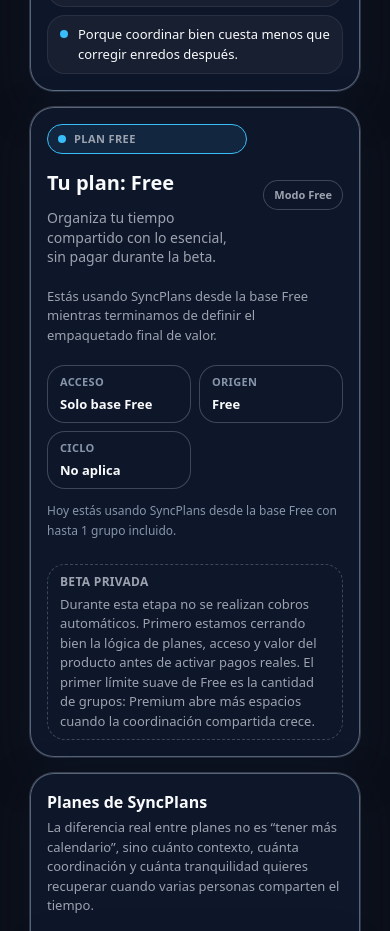
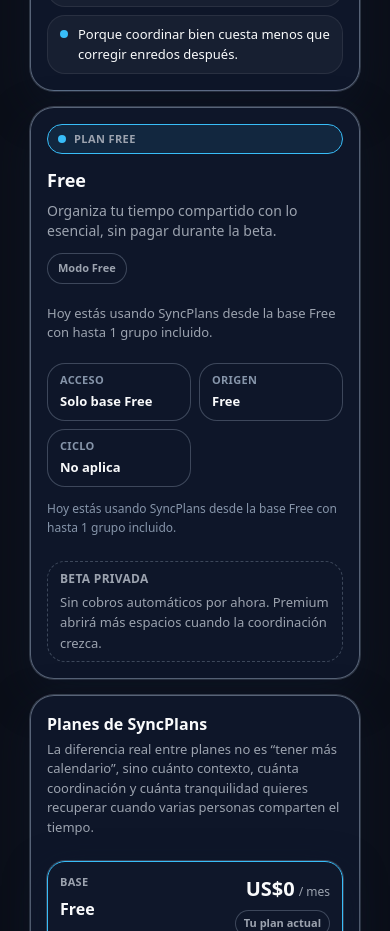
Before and after one commit to Fgainzall/syncplans-app, a Next.js app: page /planes in a window 390 px wide. Shown: the part 940-1871 px from the top of the page. Built offline with nearby package versions, Linux system fonts and the light colour scheme; no server answers.

Commit message:
Fix mobile panel layout, calendar spacing, invite proposal state, and plans alignment

```diff
--- a/src/app/calendar/CalendarClient.tsx
+++ b/src/app/calendar/CalendarClient.tsx
@@ -2498,26 +2498,27 @@ overviewSub: {
 },
 
 overviewActions: {
-  display: "flex",
-  flexWrap: "wrap",
+  display: "grid",
+  gridTemplateColumns: "1fr 1fr",
   gap: 10,
   width: "100%",
 },
 
 overviewMetaRow: {
   display: "flex",
-  flexWrap: "wrap",
-  alignItems: "center",
-  justifyContent: "space-between",
+  flexDirection: "column",
+  alignItems: "stretch",
+  justifyContent: "flex-start",
+  gap: 12,
+  width: "100%",
+  marginTop: 12,
+},
+
+statusCluster: {
+  display: "grid",
+  gridTemplateColumns: "1fr 1fr",
   gap: 10,
   width: "100%",
-},
-
-statusCluster: {
-  display: "flex",
-  alignItems: "center",
-  gap: 10,
-  flexWrap: "wrap",
 },
 
 statusPillNeutral: {
@@ -2551,12 +2552,15 @@ statusPillSuccess: {
 statusPillDanger: {
   display: "inline-flex",
   alignItems: "center",
+  justifyContent: "center",
   gap: 8,
-  minHeight: 38,
+  minHeight: 44,
+  width: "100%",
+  textAlign: "center",
   padding: "0 12px",
   borderRadius: 999,
-  border: "1px solid rgba(248,113,113,0.28)",
-  background: "rgba(248,113,113,0.12)",
+  border: "1px solid rgba(251,113,133,0.28)",
+  background: "rgba(127,29,29,0.30)",
   color: "#FECACA",
   fontSize: 12,
   fontWeight: 900,
@@ -2564,11 +2568,16 @@ statusPillDanger: {
 },
 
 statusPillAction: {
-  minHeight: 38,
+  display: "inline-flex",
+  alignItems: "center",
+  justifyContent: "center",
+  minHeight: 44,
+  width: "100%",
+  textAlign: "center",
   padding: "0 12px",
   borderRadius: 999,
-  border: "1px solid rgba(56,189,248,0.24)",
-  background: "rgba(56,189,248,0.12)",
+  border: "1px solid rgba(56,189,248,0.28)",
+  background: "rgba(8,47,73,0.62)",
   color: "#E0F2FE",
   fontSize: 12,
   fontWeight: 900,
@@ -2610,11 +2619,11 @@ overviewGhostBtn: {
   fontWeight: 800,
   cursor: "pointer",
 },
-  overviewMetaRowMobile: {
-    flexDirection: "column",
-    alignItems: "stretch",
-    gap: 8,
-  },
+overviewMetaRowMobile: {
+  flexDirection: "column",
+  alignItems: "stretch",
+  gap: 12,
+},
   statusPillSuccessMobile: {
     width: "100%",
     justifyContent: "center",
--- a/src/app/panel/page.tsx
+++ b/src/app/panel/page.tsx
@@ -772,10 +772,6 @@ export default function PanelPage() {
       <div style={styles.contextCurrentMeta}>{showContextGroupName}</div>
     ) : null}
   </div>
-
-            <div style={styles.contextHeroRight}>
-              <div style={styles.contextHeroHint}>Cambia la vista principal.</div>
-            </div>
 </div>
 
           <div style={styles.contextGrid}>
@@ -1614,15 +1610,15 @@ const styles: Record<string, CSSProperties> = {
 
 sectionTitle: {
   margin: 0,
-    fontSize: 22,
+  fontSize: 20,
   fontWeight: 900,
-    lineHeight: 1.05,
+  lineHeight: 1.08,
 },
 
 contextHero: {
-    display: "grid",
-    gridTemplateColumns: "minmax(220px, 1.2fr) minmax(220px, 1fr)",
-    gap: 14,
+  display: "flex",
+  flexDirection: "column",
+  gap: 10,
   borderRadius: radii.lg,
   border: "1px solid rgba(255,255,255,0.08)",
   background:
@@ -1633,15 +1629,11 @@ const styles: Record<string, CSSProperties> = {
 contextHeroLeft: {
   display: "flex",
   flexDirection: "column",
-    gap: 8,
+  gap: 10,
   minWidth: 0,
-  },
-
-  contextHeroRight: {
-    display: "flex",
-    alignItems: "center",
-    minWidth: 0,
-  },
+  width: "100%",
+},
+
 
   contextHeroLabel: {
     fontSize: 11,
@@ -1652,10 +1644,11 @@ const styles: Record<string, CSSProperties> = {
   },
 
 contextCurrentRow: {
-    display: "inline-flex",
+  display: "flex",
   alignItems: "center",
   gap: 10,
-    flexWrap: "wrap",
+  flexWrap: "nowrap",
+  minWidth: 0,
 },
 
   contextCurrentDot: {
@@ -1671,6 +1664,7 @@ const styles: Record<string, CSSProperties> = {
   lineHeight: 1.05,
   fontWeight: 950,
   color: colors.textPrimary,
+  minWidth: 0,
 },
 
   contextCurrentMeta: {
@@ -1680,11 +1674,6 @@ const styles: Record<string, CSSProperties> = {
     fontWeight: 700,
   },
 
-  contextHeroHint: {
-    fontSize: 13,
-    lineHeight: 1.6,
-    color: colors.textMuted,
-  },
 
   contextGrid: {
     display: "grid",
--- a/src/app/planes/page.tsx
+++ b/src/app/planes/page.tsx
@@ -259,7 +259,7 @@ export default function PlanesPage() {
     </div>
 
     <h2 style={planTitleStyle}>
-                {loading ? " " : `Tu plan: ${planState.planLabel}`}
+      {loading ? " " : planState.planLabel}
     </h2>
 
     <p style={planSubtitleStyle}>
@@ -277,7 +277,7 @@ export default function PlanesPage() {
 </div>
 
 <p style={planHintTextStyle}>
-            {loading ? "" : planState.planStatusHint}
+  {loading ? "" : getCurrentPlanNote(planState)}
 </p>
 
           <div style={statusSummaryGridStyle}>
@@ -326,11 +326,8 @@ export default function PlanesPage() {
 <div style={betaNoteStyle}>
   <p style={betaNoteTitleStyle}>Beta privada</p>
   <p style={betaNoteBodyStyle}>
-              Durante esta etapa no se realizan cobros automáticos. Primero
-              estamos cerrando bien la lógica de planes, acceso y valor del
-              producto antes de activar pagos reales. El primer límite suave de
-              Free es la cantidad de grupos: Premium abre más espacios cuando la
-              coordinación compartida crece.
+    Sin cobros automáticos por ahora. Premium abrirá más espacios cuando
+    la coordinación crezca.
   </p>
 </div>
         </section>
@@ -559,24 +556,22 @@ const planCardStyle: CSSProperties = {
 };
 
 const planHeaderRowStyle: CSSProperties = {
-  display: "flex",
-  justifyContent: "space-between",
-  alignItems: "center",
-  gap: spacing.lg,
-  flexWrap: "wrap",
+  display: "grid",
+  gridTemplateColumns: "minmax(0, 1fr)",
+  gap: spacing.md,
 };
 
 const planLabelColumnStyle: CSSProperties = {
   display: "flex",
   flexDirection: "column",
-  gap: 6,
-  flex: 1,
+  gap: 8,
+  minWidth: 0,
 };
 
 const planActionsColumnStyle: CSSProperties = {
   display: "flex",
-  alignItems: "flex-end",
-  justifyContent: "flex-end",
+  alignItems: "flex-start",
+  justifyContent: "flex-start",
   minWidth: 0,
 };
 
@@ -608,17 +603,19 @@ const planPillTextStyle: CSSProperties = {
 const planTitleStyle: CSSProperties = {
   margin: 0,
   marginTop: 8,
-  fontSize: 20,
+  fontSize: 18,
   fontWeight: 900,
   color: colors.textPrimary,
+  lineHeight: 1.15,
 };
 
 const planSubtitleStyle: CSSProperties = {
   margin: 0,
-  marginTop: 4,
+  marginTop: 2,
   fontSize: 14,
-  lineHeight: 1.4,
+  lineHeight: 1.45,
   color: colors.textSecondary,
+  maxWidth: 420,
 };
 
 const planStatusPillStyle: CSSProperties = {
@@ -635,12 +632,13 @@ const planHintTextStyle: CSSProperties = {
   margin: 0,
   marginTop: spacing.sm,
   fontSize: 13,
+  lineHeight: 1.5,
   color: colors.textSecondary,
 };
 
 const statusSummaryGridStyle: CSSProperties = {
   display: "grid",
-  gridTemplateColumns: "repeat(auto-fit, minmax(140px, 1fr))",
+  gridTemplateColumns: "repeat(2, minmax(0, 1fr))",
   gap: spacing.sm,
   marginTop: spacing.sm,
 };
@@ -699,9 +697,14 @@ const betaNoteTitleStyle: CSSProperties = {
 const betaNoteBodyStyle: CSSProperties = {
   margin: 0,
   fontSize: 13,
+  lineHeight: 1.55,
   color: colors.textSecondary,
 };
-
+const mobilePlanStackStyle: CSSProperties = {
+  display: "grid",
+  gridTemplateColumns: "1fr",
+  gap: spacing.sm,
+};
 const plansSectionStyle: CSSProperties = {
   borderRadius: radii.xl,
   background: colors.surfaceRaised,
--- a/src/components/EventsTimeline.tsx
+++ b/src/components/EventsTimeline.tsx
@@ -726,10 +726,11 @@ export default function EventsTimeline({
                 const isOwnerView =
                   !!currentUserId && resolveEventOwnerId(ev) === currentUserId;
                 const canDelete = isOwnerView;
-                const canAcceptProposal =
-                  isOwnerView &&
-                  invite?.status === "rejected" &&
-                  !!invite?.proposed_date;
+               const canAcceptProposal =
+  isOwnerView &&
+  invite?.status === "rejected" &&
+  !!invite?.proposed_date &&
+  !invite?.creator_response;
                 const proposedDateLabel = formatProposedDate(
                   invite?.proposed_date ?? null
                 );
--- a/src/lib/invitationsDb.ts
+++ b/src/lib/invitationsDb.ts
@@ -556,6 +556,7 @@ export type PublicInviteRow = {
   proposed_date: string | null;
   message: string | null;
   created_at: string;
+  creator_response: string | null;
 };
 
 export type CreatePublicInviteInput = {
@@ -624,6 +625,7 @@ function normalizePublicInviteRow(row: any): PublicInviteRow | null {
     message: row?.message ?? null,
     proposed_date: row?.proposed_date ?? null,
     created_at: row?.created_at ?? null,
+    creator_response: row?.creator_response ?? null,
   };
 }
 
@@ -835,17 +837,18 @@ export async function getPendingPublicInviteCaptures(
 
   const normalizedInvites = (inviteRows ?? [])
 .map((row: any) => {
-      const status = normalizeCaptureStatus(row?.status);
-      if (!status) return null;
+  const status = String(row?.status ?? "pending").toLowerCase();
+  const safeStatus: PublicInviteStatus =
+    status === "accepted" || status === "rejected" ? status : "pending";
 
   return {
-        invite_id: String(row?.id ?? ""),
-        token: String(row?.token ?? ""),
+    id: String(row?.id ?? ""),
     event_id: String(row?.event_id ?? ""),
     contact: row?.contact ?? null,
-        status,
+    token: String(row?.token ?? ""),
+    status: safeStatus,
+    message: row?.message ?? null,
     proposed_date: row?.proposed_date ?? null,
-        message: row?.message ?? null,
     created_at: row?.created_at ?? null,
     creator_response: row?.creator_response ?? null,
   };
```
Lines whose indentation alone changed are shown as unchanged.
